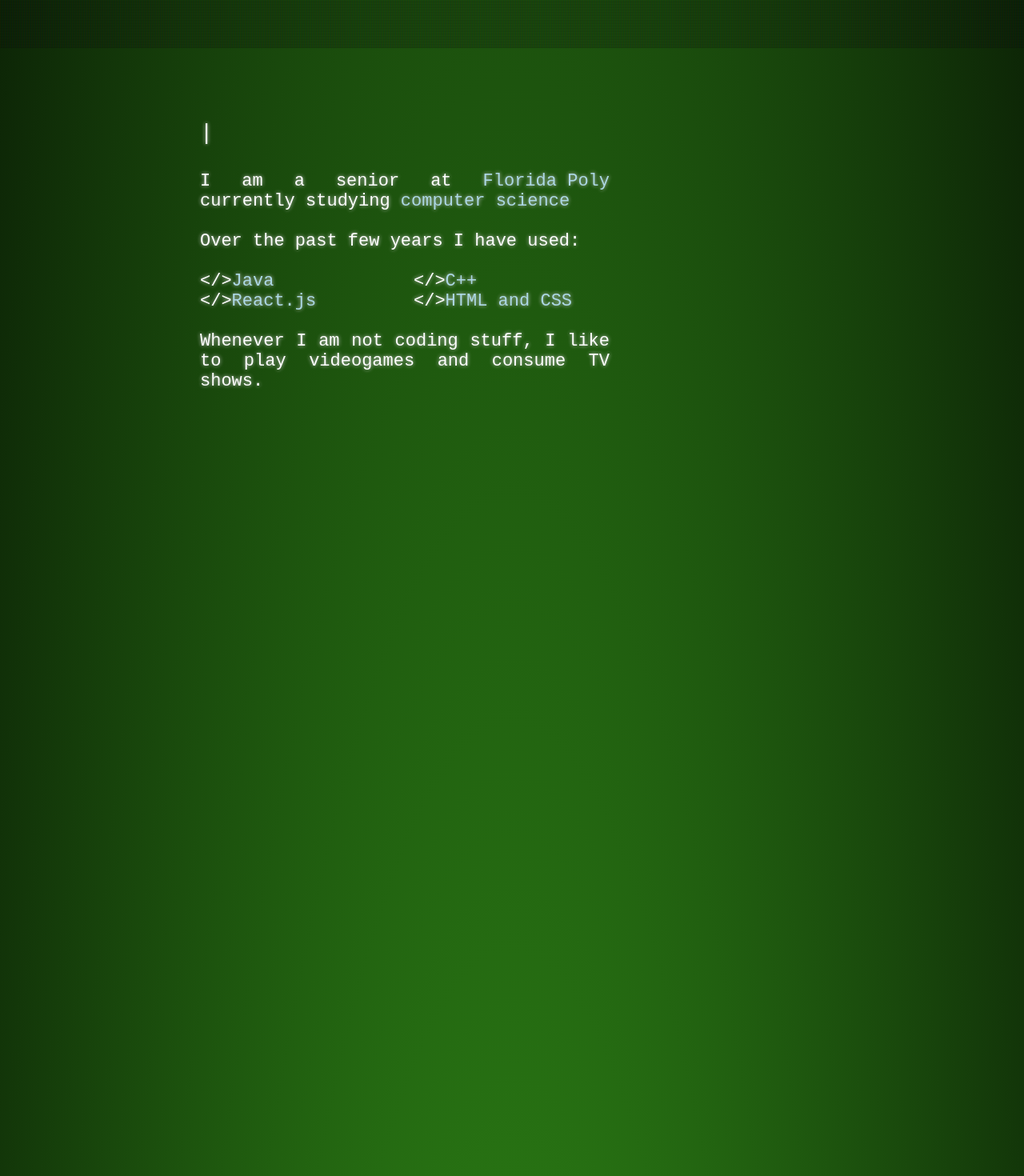
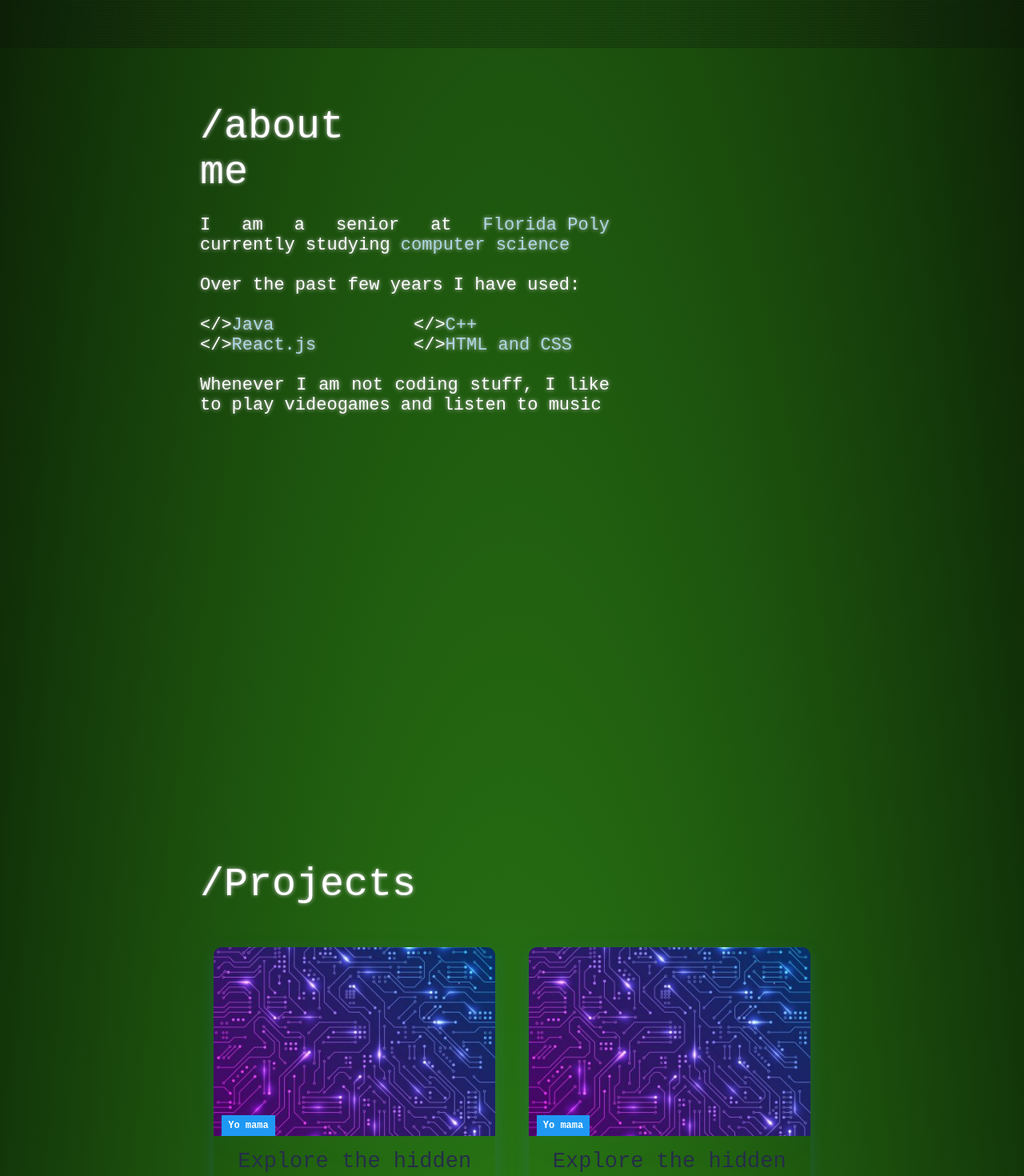
Before and after one commit to nsuarezl/react-website-me, a React (Create React App) app: page / in a window 1280 px wide. Shown: the part 740-2210 px from the top of the page at 80% size. Built offline with nearby package versions, Linux system fonts and the light colour scheme; a web font is replaced by a local one.

Commit message:
refactoring stuff and making it work

```diff
--- a/src/App.js
+++ b/src/App.js
@@ -5,6 +5,7 @@ import AboutMe from "./components/pages/AboutMe";
 import Experience from "./components/pages/Experience";
 import Footer from "./components/Footer";
 import HeroSection from "./components/HeroSection";
+import Cards from "./components/Cards";
 
 function App() {
   return (
@@ -14,6 +15,7 @@ function App() {
           <HeroSection></HeroSection>
           <AboutMe></AboutMe>
           <Experience></Experience>
+          <Cards></Cards>
           <Footer></Footer>
         </Router>
       </div>
--- a/src/components/Cards.css
+++ b/src/components/Cards.css
@@ -4,7 +4,19 @@
 
   h1 {
     text-align: center;
+
   }
+
+  .about-header{
+    font-size: 50px;
+    font: 1.3rem Inconsolata, monospace;
+    color: rgb(255, 255, 255);
+    text-shadow: 0 0 5px #cbcbcb;
+    margin-left: 250px;
+    margin-top: 200px;
+    padding-right: 40rem;
+
+}
 
   .cards__container {
     display: flex;
@@ -95,6 +107,7 @@
   .cards__item__text {
     color: #252e48;
     font-size: 18px;
+    font: 1.3rem Inconsolata, monospace;
     line-height: 24px;
   }
 
--- a/src/components/Cards.js
+++ b/src/components/Cards.js
@@ -6,7 +6,7 @@ import FadeIn from "./pages/FadeIn";
 function Cards() {
   return (
       <div className="cards">
-        <h1> About Me</h1>
+        <div className="about-header"> /Projects</div>
         <div className="cards__container">
           <div className="cards__wrapper">
             <ul className="cards__items">
--- a/src/components/pages/AboutMe.js
+++ b/src/components/pages/AboutMe.js
@@ -1,21 +1,21 @@
 import React from "react";
-import Typist from "react-typist";
+
 import "../../App.css";
 import Cards from "../Cards";
 import FadeInSection from "./FadeIn";
 import "../Styles/AboutMe.css";
-import Fade from 'react-reveal/Fade';
+
 
 
 
 function AboutMe() {
   return (
-    <Fade up delay={6000} duration={1000}>
+
       <div className="about-container">
-          <Typist className="about-header">
-            <Typist.Delay ms={7000}/>
+          <div className="about-header">
+
           /about me
-          </Typist>
+          </div>
 
           <div className="about-intro">
             I am a senior at <a href="https://floridapoly.edu" target="_blank"> Florida Poly </a>
@@ -33,12 +33,12 @@ function AboutMe() {
               <li><b>HTML and CSS</b></li>
             </ul>
             <div className="about-intro-p">
-            Whenever I am not coding stuff, I like to play videogames and consume TV shows.
+            Whenever I am not coding stuff, I like to play videogames and listen to music
             </div>
           </div>
 
       </div>
-    </Fade>
+
 
   );
 }
--- a/src/components/pages/Experience.js
+++ b/src/components/pages/Experience.js
@@ -1,4 +1,3 @@
-
 import React, { useEffect, useState } from "react";
 import "../../App.css";
 import Fade from 'react-reveal/Fade';
```
Also changed, not shown: package.json (+7 -10 lines), src/components/HeroSection.js (line endings or trailing spaces), 2 other files (tests, documents, lock files or other folders).
